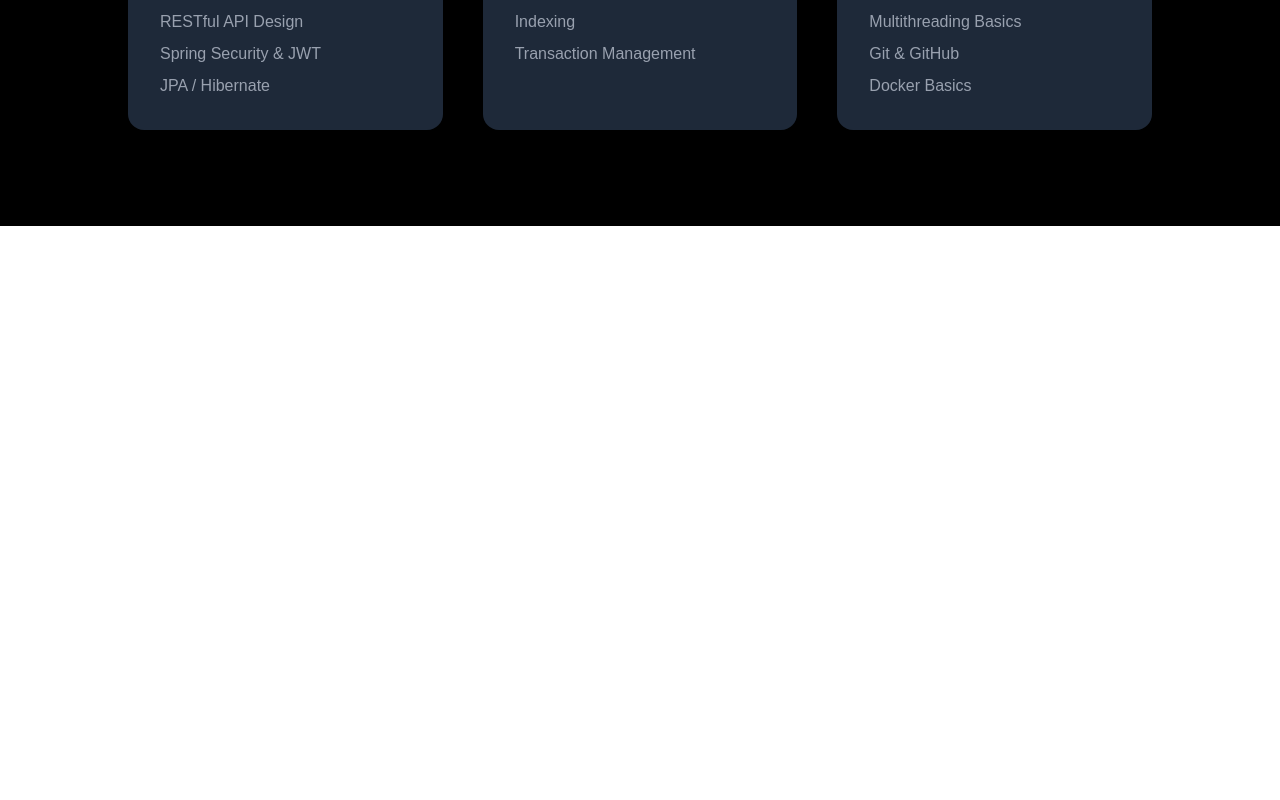
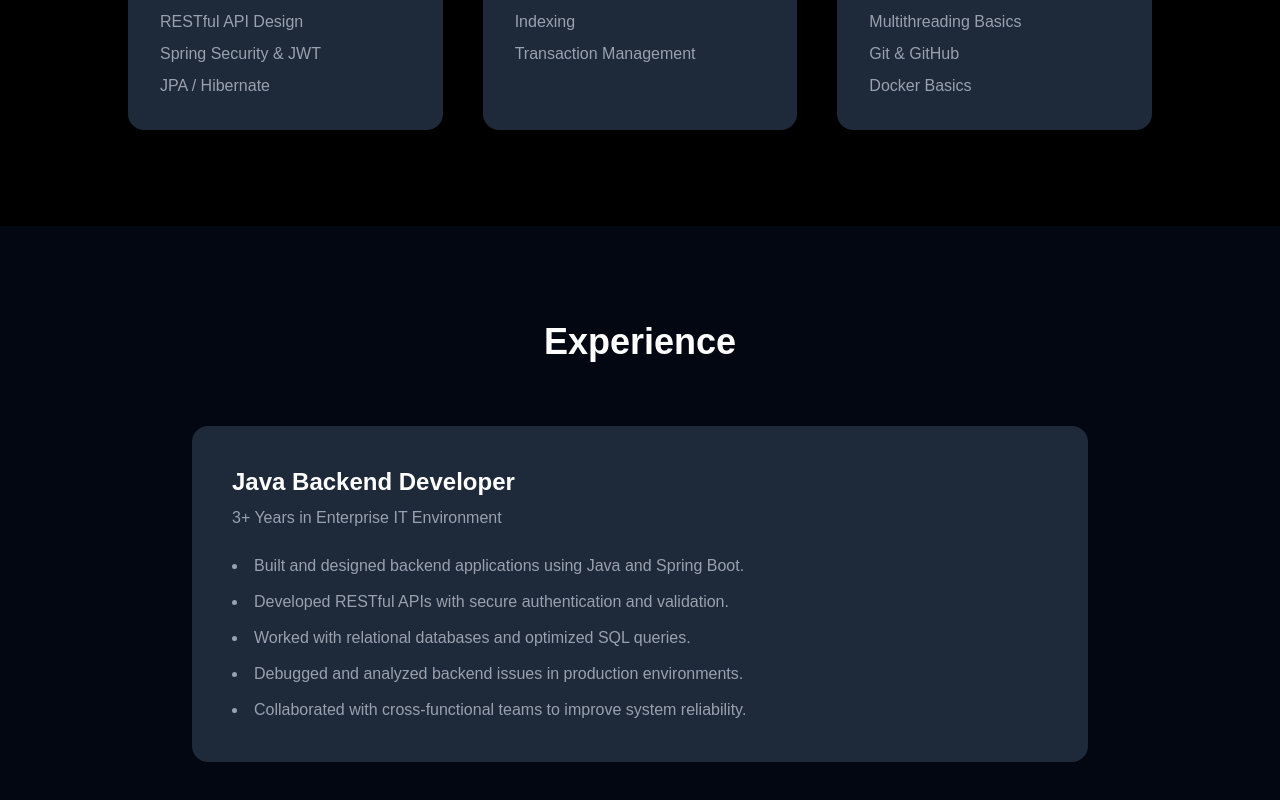
Before and after one commit to chetnashedame/chetna-portfolio, a Next.js app: page / in a window 1280 px wide. Shown: the part 1654-2454 px from the top of the page. Before the commit the page ends 1880 px from the top, so only its background shows below. Built offline with nearby package versions, Linux system fonts and the light colour scheme.

Commit message:
Updated experience title to backend focus

```diff
--- a/app/page.tsx
+++ b/app/page.tsx
@@ -125,6 +125,32 @@ export default function Home() {
     </div>
   </div>
 </section>
+
+{/* EXPERIENCE SECTION */}
+<section className="py-24 px-6 bg-gray-950">
+  <div className="max-w-4xl mx-auto">
+    <h2 className="text-4xl font-bold text-center mb-16">
+      Experience
+    </h2>
+
+    <div className="bg-gray-800 p-10 rounded-2xl">
+      <h3 className="text-2xl font-semibold">
+        Java Backend Developer
+      </h3>
+      <p className="text-gray-400 mt-2">
+        3+ Years in Enterprise IT Environment
+      </p>
+
+      <ul className="mt-6 space-y-3 text-gray-400 list-disc list-inside">
+        <li>Built and designed backend applications using Java and Spring Boot.</li>
+        <li>Developed RESTful APIs with secure authentication and validation.</li>
+        <li>Worked with relational databases and optimized SQL queries.</li>
+        <li>Debugged and analyzed backend issues in production environments.</li>
+        <li>Collaborated with cross-functional teams to improve system reliability.</li>
+      </ul>
+    </div>
+  </div>
+</section>
     </main>
   );
 }
```
